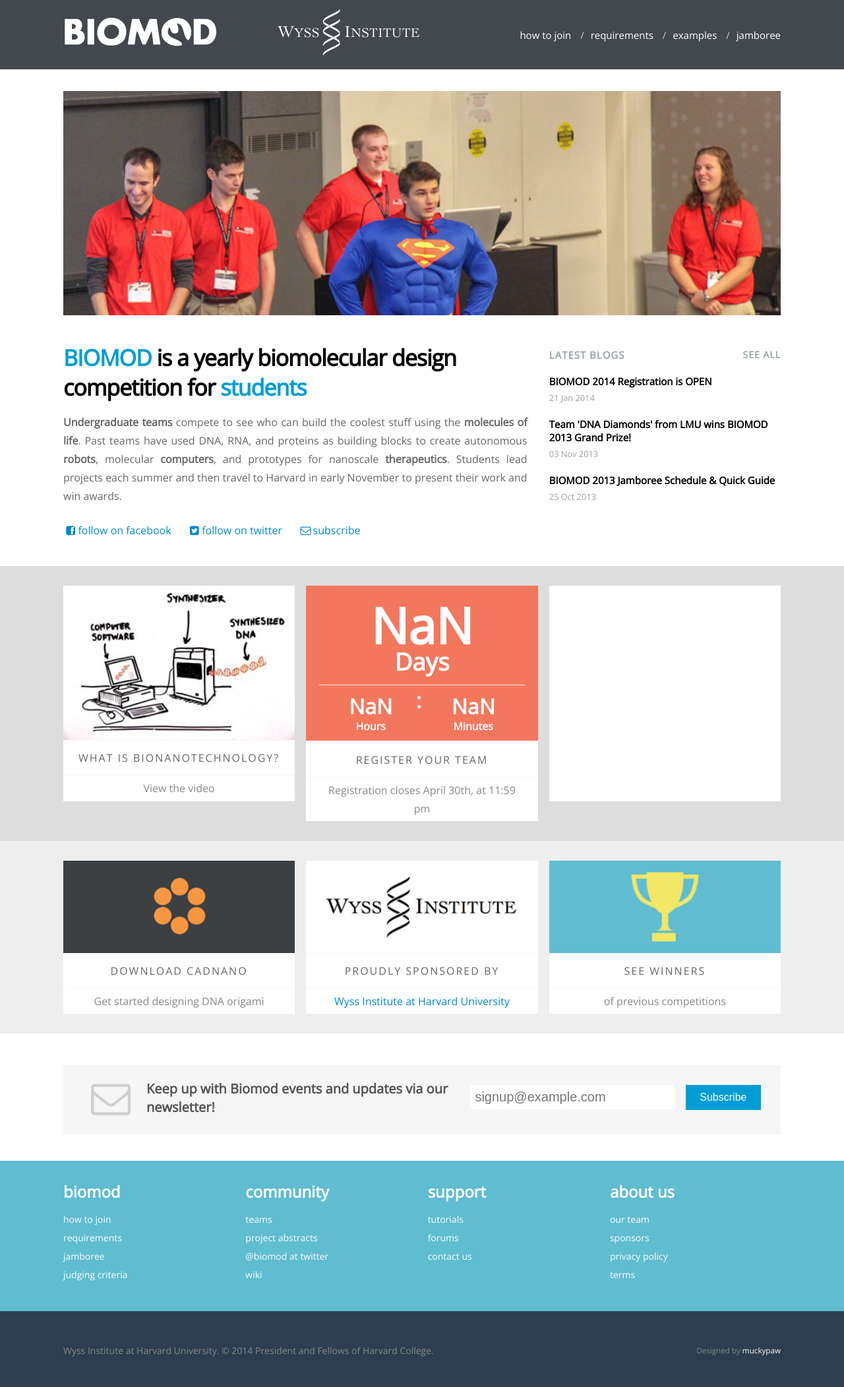
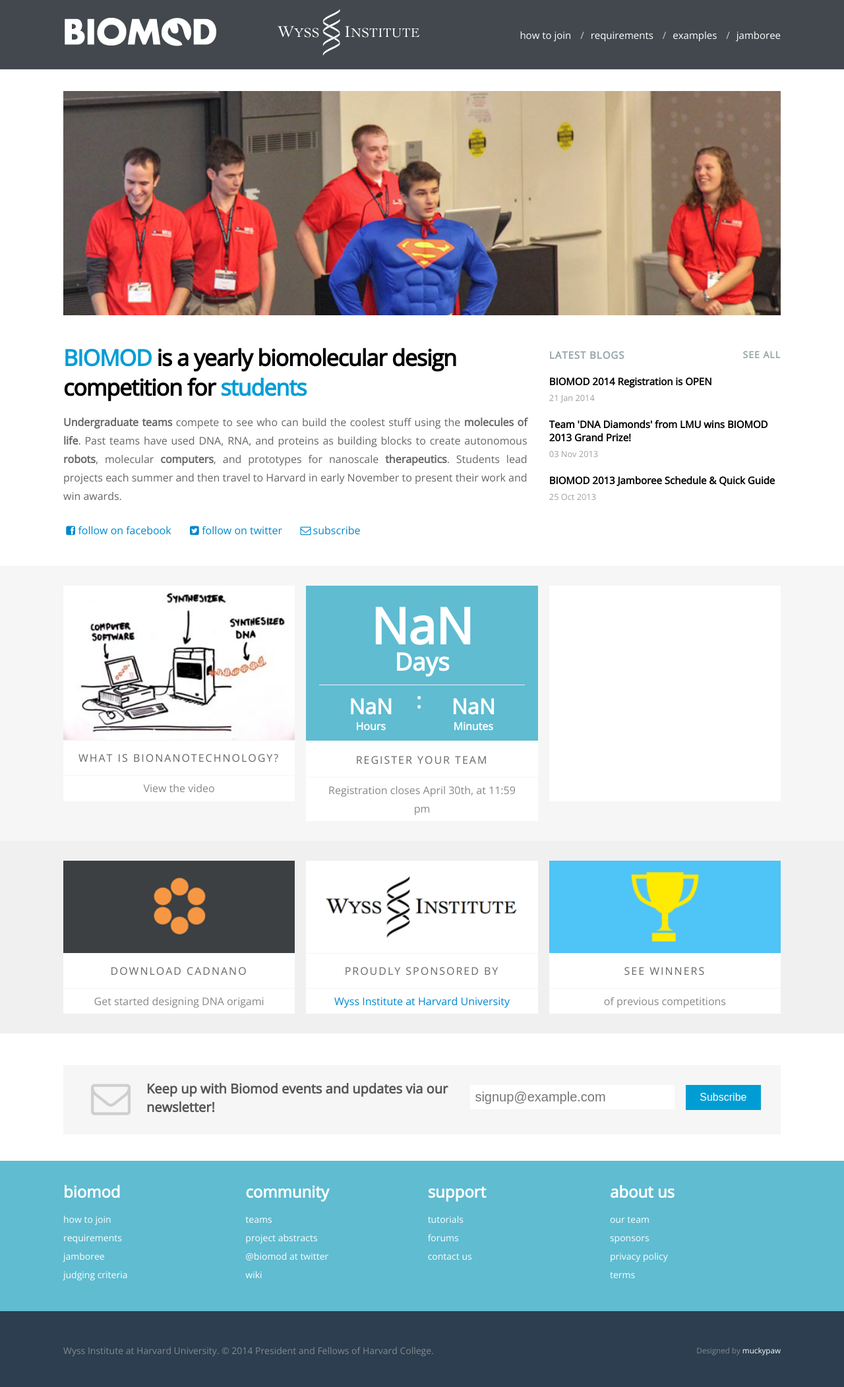
Before and after one commit to sdouglas/biomod, a Jekyll site: the page built from index.html, in a window 1280 px wide. Shown: the whole page at 66% size. Built offline with Jekyll 4.4.1, drawn with Linux system fonts in a browser that asks for light colours; nearby versions of some CDN libraries; Markdown is read by kramdown in place of the engine named in the settings.

Commit message:
Revert "Correct tonal problems for the features highlight bg color"
This reverts commit f50e86a5cc49112b2c11583732d3df0cd14af621.

```diff
--- a/assets/css/colors.css
+++ b/assets/css/colors.css
@@ -54,15 +54,15 @@
     padding: 8px 20px; }
 
 #calendar {
-  background: #f3775d;
+  background: #5fbcd1;
   color: white;
   height: 235px; }
 
 .featured.highlights {
-  background: #ddd; }
+  background: #f6f6f6; }
 
 .featured.secondary {
-  background: #eee; }
+  background: #f0f0f0; }
 
 .featured.white {
   background: white; }
--- a/assets/css/style.css
+++ b/assets/css/style.css
@@ -62,15 +62,15 @@
     padding: 8px 20px; }
 
 #calendar {
-  background: #f3775d;
+  background: #5fbcd1;
   color: white;
   height: 235px; }
 
 .featured.highlights {
-  background: #ddd; }
+  background: #f6f6f6; }
 
 .featured.secondary {
-  background: #eee; }
+  background: #f0f0f0; }
 
 .featured.white {
   background: white; }
@@ -486,15 +486,15 @@
     padding: 8px 20px; }
 
 #calendar {
-  background: #f3775d;
+  background: #5fbcd1;
   color: white;
   height: 235px; }
 
 .featured.highlights {
-  background: #ddd; }
+  background: #f6f6f6; }
 
 .featured.secondary {
-  background: #eee; }
+  background: #f0f0f0; }
 
 .featured.white {
   background: white; }
@@ -633,15 +633,15 @@
     padding: 8px 20px; }
 
 #calendar {
-  background: #f3775d;
+  background: #5fbcd1;
   color: white;
   height: 235px; }
 
 .featured.highlights {
-  background: #ddd; }
+  background: #f6f6f6; }
 
 .featured.secondary {
-  background: #eee; }
+  background: #f0f0f0; }
 
 .featured.white {
   background: white; }
--- a/assets/css/typo.css
+++ b/assets/css/typo.css
@@ -56,15 +56,15 @@
     padding: 8px 20px; }
 
 #calendar {
-  background: #f3775d;
+  background: #5fbcd1;
   color: white;
   height: 235px; }
 
 .featured.highlights {
-  background: #ddd; }
+  background: #f6f6f6; }
 
 .featured.secondary {
-  background: #eee; }
+  background: #f0f0f0; }
 
 .featured.white {
   background: white; }
```
Also changed, not shown: assets/scss/colors.scss (+3 -4 lines), assets/images/trophy.png.
